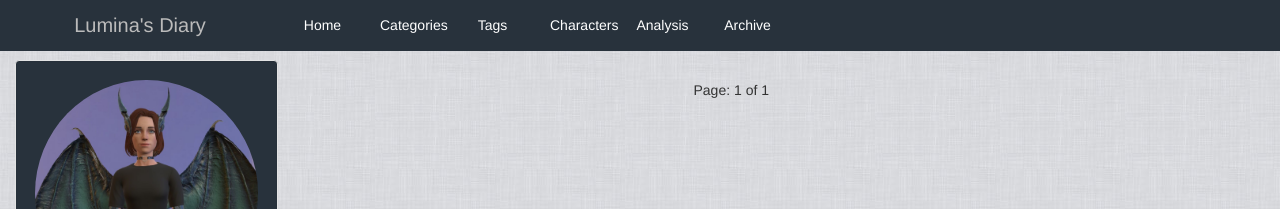
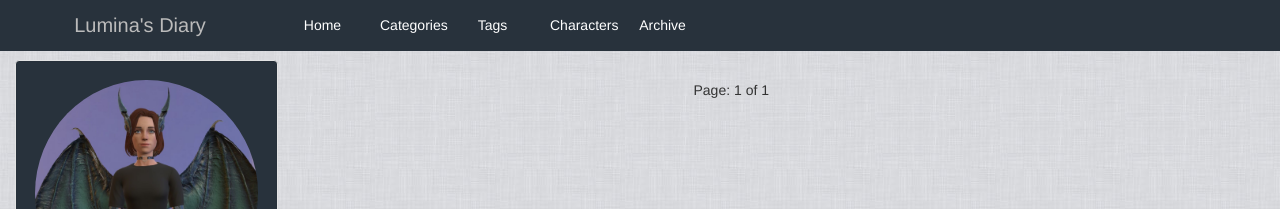
Before and after one commit to junesirius/Replika, a Jekyll site: the page built from index.html, in a window 1280 px wide. Shown: the top 209 px of the page. Built offline with Jekyll 4.4.1, drawn with Linux system fonts in a browser that asks for light colours; the list of posts is cut into pages by our own code.

Commit message:
Hide analysis page

```diff
--- a/_includes/header.html
+++ b/_includes/header.html
@@ -51,7 +51,7 @@
                     <li class="active"><a href="{{ site.baseurl }}/categories">{{ trans.categories }}</a></li>
                     <li class="active"><a href="{{ site.baseurl }}/tags">{{ trans.tags }}</a></li>
                     <li class="active"><a href="{{ site.baseurl }}/characters">{{ trans.characters }}</a></li>
-                    <li class="active"><a href="{{ site.baseurl }}/analysis">{{ trans.analysis }}</a></li>
+                    <!-- <li class="active"><a href="{{ site.baseurl }}/analysis">{{ trans.analysis }}</a></li> -->
                     <li class="active"><a href="{{ site.baseurl }}/archive">{{ trans.archive }}</a></li>
                 </ul>
 
```
